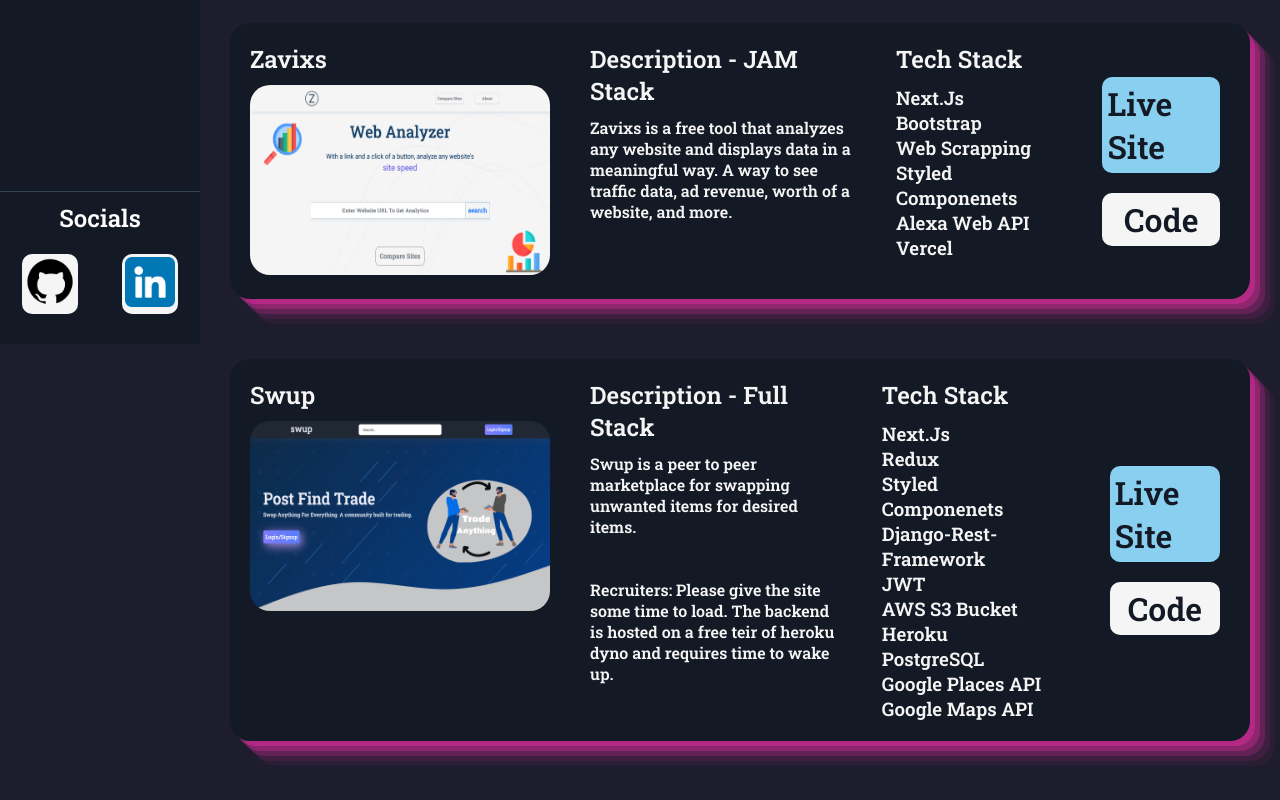
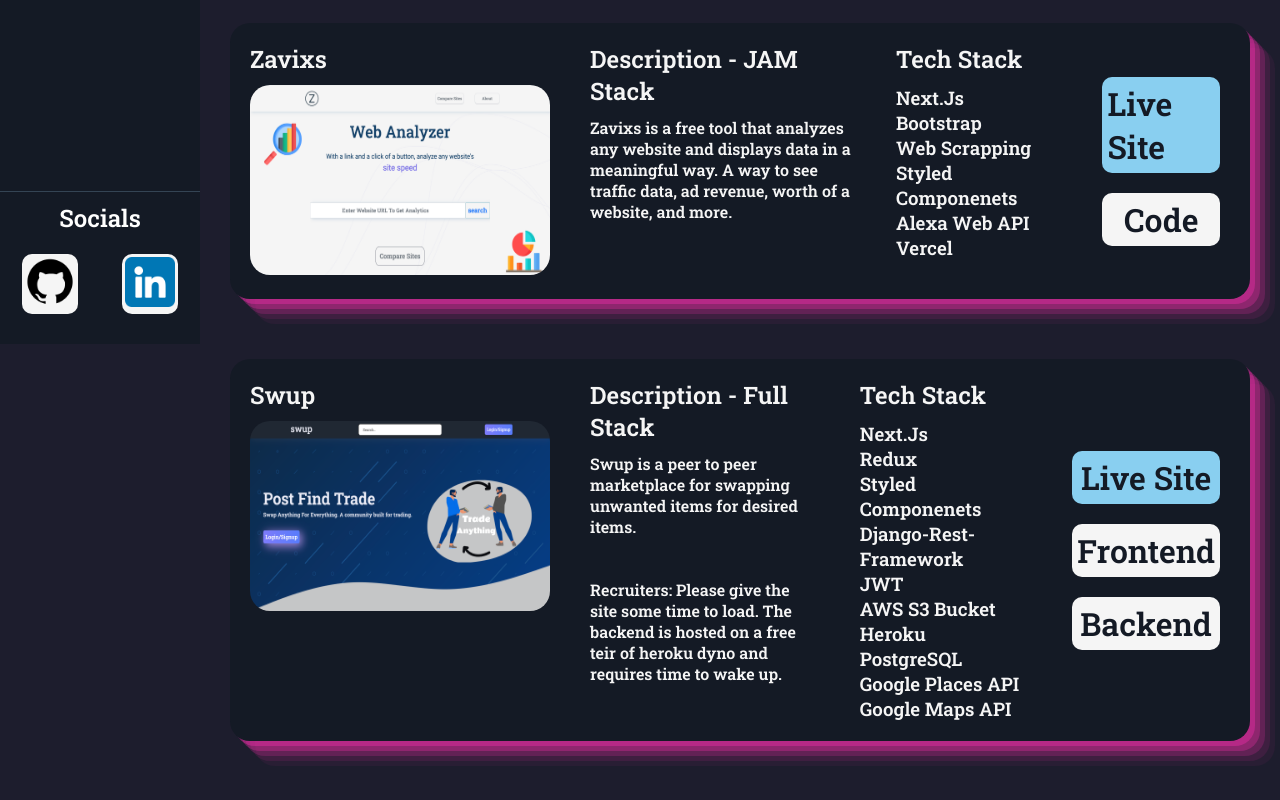
Before and after one commit to asiqurrahman/asiqurportfolio, a React (Create React App) app: page /projects in a window 1280 px wide. Shown: the part 456-1256 px from the top of the page. Built offline with nearby package versions, Linux system fonts and the light colour scheme.

Commit message:
link fixes

```diff
--- a/src/components.js/Projects.js
+++ b/src/components.js/Projects.js
@@ -8,8 +8,14 @@
 const Projects = () => {
 
     const alert = () => {
-        window.alert('This is a private repository. Please contact me for access to the repository. ')
+        window.alert('This is a private repository. Please contact me for access to the repository.')
     }
+
+    const alreadyonsite = () => {
+        window.alert('You are already on the site. Keep exploring :)')
+    }
+
+
     return (
         <StyledProjects>
             <div className="title">
@@ -44,13 +50,13 @@
                         </div>
                     </div>
                     <div className="item sources">
-                        <div className="live">
-                            <a href="https://www.zavixs.com/" target="_blank">
-                                <p>Live Site</p>
-                            </a>
+                        <div className="live" onClick={alreadyonsite}>
+                            <p>Live Site</p>
                         </div>
                         <div className="live git">
-                            <p>Code</p>
+                            <a href="https://github.com/asiqurrahman/asiqurportfolio" target="_blank">
+                                <p>Code</p>
+                            </a>
                         </div>
                     </div>
                 </motion.div>
@@ -89,7 +95,7 @@
                                 <p>Live Site</p>
                             </a>
                         </div>
-                        <div className="live git">
+                        <div className="live git" onClick={alert}>
                             <p>Code</p>
                         </div>
                     </div>
@@ -137,7 +143,14 @@
                             </a>
                         </div>
                         <div className="live git">
-                            <p>Code</p>
+                            <a href="https://github.com/asiqurrahman/nexttradingwebsite" target="_blank">
+                            <p>Frontend</p>
+                            </a>
+                        </div>
+                        <div className="live git">
+                            <a href="https://github.com/asiqurrahman/swapbackend" target="_blank">
+                                <p>Backend</p>
+                            </a>
                         </div>
                     </div>
                 </motion.div>
```
